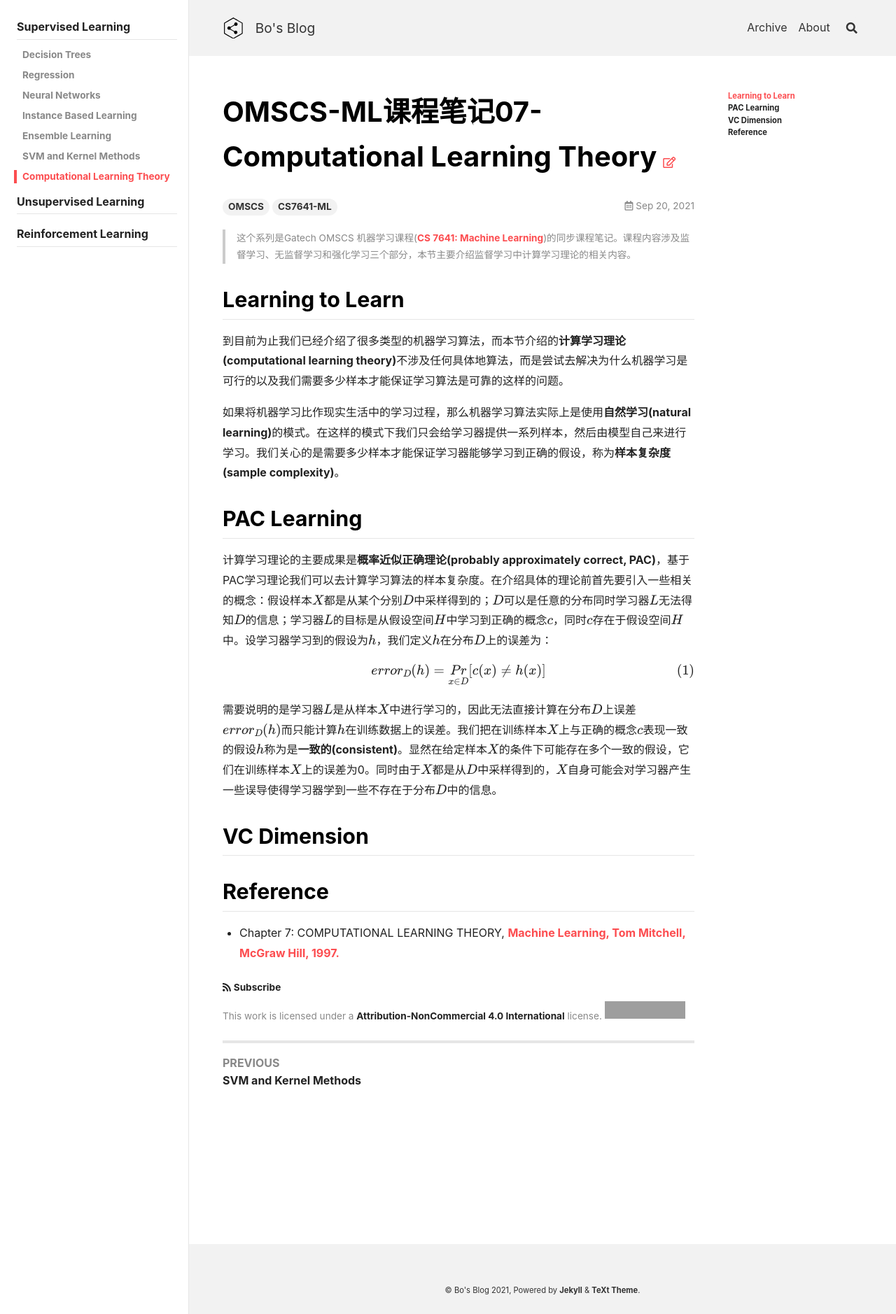
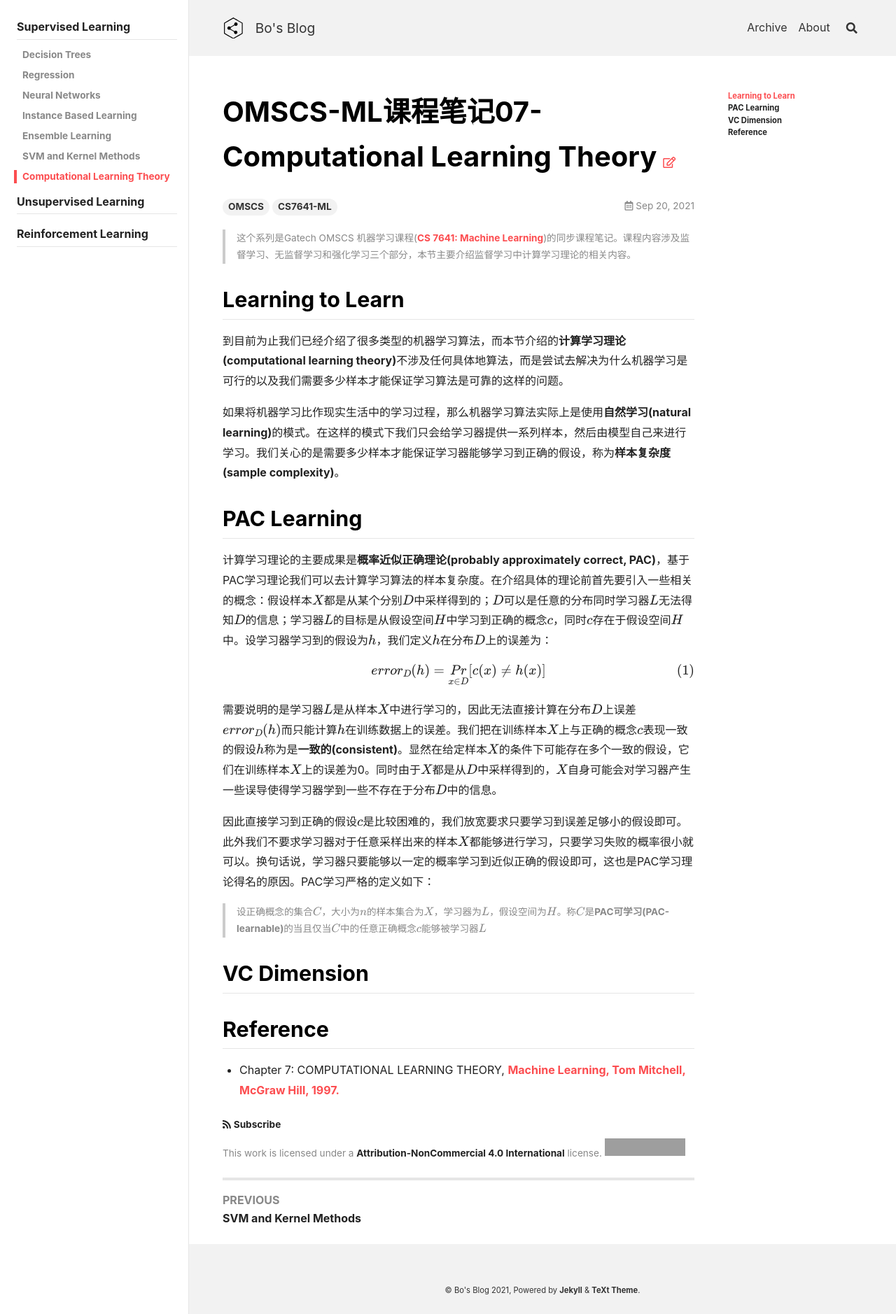
Before and after one commit to peng00bo00/peng00bo00_previous_blog, a Jekyll site: the page built from _posts/2021-09-20-OMSCS-ML-NOTES-07.md, in a window 1280 px wide. Shown: the whole page at 70% size. Built offline with Jekyll 4.4.1, drawn with Linux system fonts in a browser that asks for light colours; nearby versions of some CDN libraries; formulas are drawn with MathJax 3; grey boxes are pictures that could not be loaded.

Commit message:
Update 2021-09-20-OMSCS-ML-NOTES-07.md

```diff
--- a/_posts/2021-09-20-OMSCS-ML-NOTES-07.md
+++ b/_posts/2021-09-20-OMSCS-ML-NOTES-07.md
@@ -28,6 +28,10 @@ $$
 
 需要说明的是学习器$L$是从样本$X$中进行学习的，因此无法直接计算在分布$D$上误差$error_D(h)$而只能计算$h$在训练数据上的误差。我们把在训练样本$X$上与正确的概念$c$表现一致的假设$h$称为是**一致的(consistent)**。显然在给定样本$X$的条件下可能存在多个一致的假设，它们在训练样本$X$上的误差为0。同时由于$X$都是从$D$中采样得到的，$X$自身可能会对学习器产生一些误导使得学习器学到一些不存在于分布$D$中的信息。
 
+因此直接学习到正确的假设$c$是比较困难的，我们放宽要求只要学习到误差足够小的假设即可。此外我们不要求学习器对于任意采样出来的样本$X$都能够进行学习，只要学习失败的概率很小就可以。换句话说，学习器只要能够以一定的概率学习到近似正确的假设即可，这也是PAC学习理论得名的原因。PAC学习严格的定义如下：
+
+> 设正确概念的集合$C$，大小为$n$的样本集合为$X$，学习器为$L$，假设空间为$H$。称$C$是**PAC可学习(PAC-learnable)**的当且仅当$C$中的任意正确概念$c$能够被学习器$L$
+
 ## VC Dimension
 
 ## Reference
```
